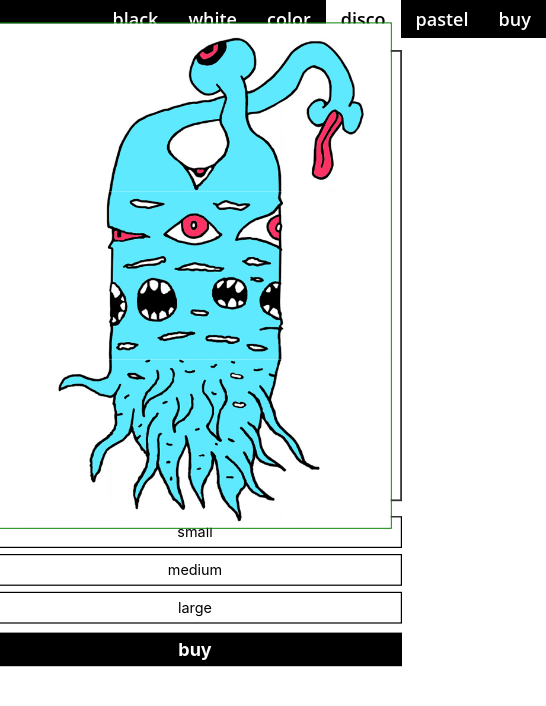
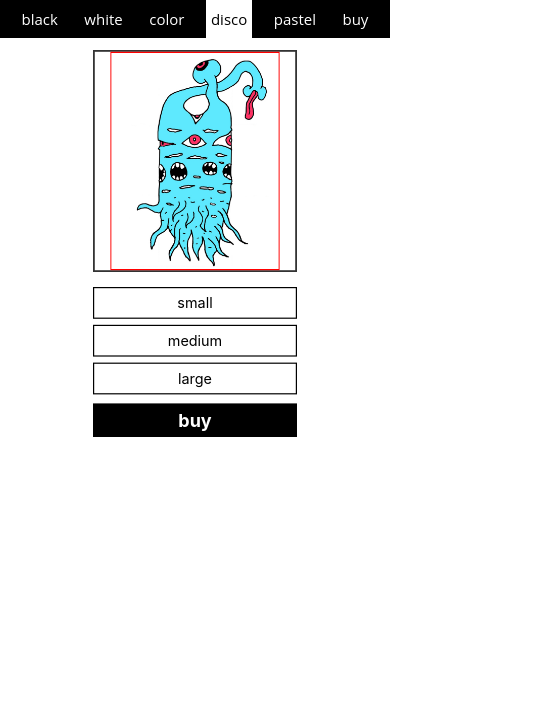
Before and after one commit to zoltanalmodo/ddisco-003, a React (Create React App) app: page /#/buy in a window 390 px wide. Shown: the top 706 px of the page, 546 px wide, since content can reach past the window. Built offline with nearby package versions, Linux system fonts and the light colour scheme.

Commit message:
css simplified test on mobile

```diff
--- a/src/App.css
+++ b/src/App.css
@@ -215,7 +215,7 @@ nav {
   flex-direction: column;
   justify-content: center;
   align-items: center;
-  border: 2px solid green;
+  border: 2px solid red;
   z-index: 0;
 }
 
@@ -308,9 +308,9 @@ li {
 /*------------------------------------------------- MEDIA QUERIES start ----------------------------------------------------*/
 /*==========================================================================================================================*/
 /*==========================================================================================================================*/
-/* check in apple*/
+/* check in apple */
 
-/* Portrait and Landscape */
+/* anything under 320px width */
 @media only screen
   and (min-device-width: 280px)
   and (max-device-width: 319px)
@@ -365,13 +365,8 @@ li {
   }
 }
 
-/* ----------- iPhone 4 and 4S ----------- */
-
-/* Portrait and Landscape */
-@media only screen
-  and (min-device-width: 320px)
-  and (max-device-width: 480px)
-  and (-webkit-min-device-pixel-ratio: 2) {
+/* smartphones, iPhone, portrait 480x320 phones */
+@media (min-width:320px)  {
   .CarouselSize {
     height: 120px;
     width: 278px;
@@ -422,126 +417,8 @@ li {
   }
 }
 
-/* Portrait and Landscape */
-@media only screen
-  and (min-device-width: 320px)
-  and (max-device-width: 480px)
-  and (-webkit-min-device-pixel-ratio: 1) {
-    .CarouselSize {
-      height: 120px;
-      width: 278px;
-    }
-    .hue-rotate {
-      height: 120px;
-      width: 278px;
-    }
-    button {
-      padding-left: 5px;
-      padding-right: 5px;
-      font-size: 15px;
-      font-weight: 500;
-    }
-    button:hover {
-      color: hsl(0, 100%, 100%);
-      border-bottom: solid, 4px, hsla(0,0%,0%,0);
-      box-shadow: 0 4px 0 0 hsla(0,0%,0%,0);
-    }
-    .navigation-wrapper {
-      padding-bottom: 0px;
-    }
-    .nav_links {
-      width: 100%;
-      font-size: 15px;
-      font-weight: 500;
-    }
-    .carousel_white {
-      margin-top: 76px;
-    }
-    .carousel_white_buy {
-      width: 340px;
-      margin-top: 50px;
-    }
-    .carousel_black {
-      margin-top: 76px;
-    }
-    .frame-overlay-dark-grey {
-      display: none;
-    }
-    .frame-overlay-light-grey {
-      display: none;
-    }
-    .frame-overlay-dark-grey-buy {
-      border: 3px solid hsl(0, 0%, 20%);
-      width: 340px;
-      height: 370px;
-    }
-}
-
-/* ----------- iPhone 5, 5S, 5C and 5SE ----------- */
-
-/* Portrait and Landscape */
-@media only screen
-  and (min-device-width: 320px)
-  and (max-device-width: 568px)
-  and (-webkit-min-device-pixel-ratio: 2) {
-    .CarouselSize {
-      height: 124px;
-      width: 288px;
-    }
-    .hue-rotate {
-      height: 124px;
-      width: 288px;
-    }
-    button {
-      padding-left: 5px;
-      padding-right: 5px;
-      font-size: 15px;
-      font-weight: 500;
-    }
-    button:hover {
-      color: hsl(0, 100%, 100%);
-      border-bottom: solid, 4px, hsla(0,0%,0%,0);
-      box-shadow: 0 4px 0 0 hsla(0,0%,0%,0);
-    }
-    .navigation-wrapper {
-      padding-bottom: 0px;
-    }
-    .nav_links {
-      width: 100%;
-      font-size: 15px;
-      font-weight: 500;
-    }
-    .carousel_white {
-      margin-top: 76px;
-    }
-    .carousel_white_buy {
-      width: 348px;
-      margin-top: 50px;
-    }
-    .carousel_black {
-      margin-top: 76px;
-    }
-    .frame-overlay-dark-grey {
-      display: none;
-    }
-    .frame-overlay-light-grey {
-      display: none;
-    }
-    .frame-overlay-dark-grey-buy {
-      border: 3px solid hsl(0, 0%, 20%);
-      width: 348px;
-      height: 380px;
-    }
-}
-
-/* ----------- iPhone 6, 6S, 7, 8 and SE ----------- */
-
-/* Portrait and Landscape */
-@media only screen
-  and (min-device-width: 375px)
-  and (max-device-width: 667px)
-  and (-webkit-min-device-pixel-ratio: 2) {
-
+/* portrait e-readers (Nook/Kindle), smaller tablets @ 600 or @ 640 wide. */
+@media (min-width:481px)  {
   .CarouselSize {
     height: 154px;
     width: 358px;
@@ -590,172 +467,10 @@ li {
     width: 412px;
     height: 450px;
   }
-
 }
 
-/* ----------- iPhone 6+, 7+ and 8+ ----------- */
-
-/* Portrait and Landscape */
-@media only screen
-  and (min-device-width: 414px)
-  and (max-device-width: 736px)
-  and (-webkit-min-device-pixel-ratio: 3) {
-    .CarouselSize {
-      height: 166px;
-      width: 386px;
-    }
-    .hue-rotate {
-      height: 166px;
-      width: 386px;
-    }
-    .carousel_white {
-      margin-top: 76px;
-    }
-    .carousel_white_buy {
-      width: 440px;
-      margin-top: 50px;
-    }
-    .carousel_black {
-      margin-top: 76px;
-    }
-    .frame-overlay-dark-grey {
-      display: none;
-    }
-    .frame-overlay-light-grey {
-      display: none;
-    }
-    .frame-overlay-dark-grey-buy {
-      border: 3px solid hsl(0, 0%, 20%);
-      width: 440px;
-      height: 480px;
-    }
-}
-
-/* ----------- iPhone 12, iPhone 12 Pro, iPhone 13, iPhone 13 Pro, and iPhone 14 ----------- */
-@media only screen
-  and (width: 390px)
-  and (height: 844px)
-  and (-webkit-device-pixel-ratio: 3) {
-    .CarouselSize {
-      height: 100px;
-      width: 32px;
-    }
-    .hue-rotate {
-      height: 100px;
-      width: 320px;
-    }
-    .carousel_white {
-      margin-top: 76px;
-    }
-    .carousel_white_buy {
-      width: 440px;
-      margin-top: 50px;
-    }
-    .carousel_black {
-      margin-top: 76px;
-    }
-    .frame-overlay-dark-grey {
-      display: none;
-    }
-    .frame-overlay-light-grey {
-      display: none;
-    }
-    .frame-overlay-dark-grey-buy {
-      width: 440px;
-      height: 486px;
-    }
-    .single_image_display_container {
-      width: 80%;
-      height: 80%;
-    }
-}
-
-/* -----------  iPhone 14 Pro Max, iPhone 15 Plus and iPhone 15 Pro Max ----------- */
-@media only screen
-    and (width: 430px)
-    and (height: 932px)
-    and (-webkit-device-pixel-ratio: 3) { }
-
-/* -----------  iPhone 12 Pro Max, iPhone 13 Pro Max, and iPhone 14 Plus ----------- */
-@media only screen
-    and (width: 428px)
-    and (height: 926px)
-    and (-webkit-device-pixel-ratio: 3) { }
-
-/* ----------- iPhone X, iPhone Xs, iPhone 11 Pro, iPhone 12 Mini, and iPhone 13 Mini ----------- */
-@media only screen
-    and (width: 375px)
-    and (height: 812px)
-    and (-webkit-device-pixel-ratio: 3) { }
-
-/* ----------- iPhone XR, and iPhone 11 ----------- */
-@media only screen
-    and (width: 414px)
-    and (height: 896px)
-    and (-webkit-device-pixel-ratio: 2) { }
-
-/* ----------- iPhone Xs Max, and iPhone 11 Pro Max ----------- */
-@media only screen
-    and (width: 414px)
-    and (height: 896px)
-    and (-webkit-device-pixel-ratio: 3) { }
-
-/* ----------- iPhone 14 Pro, iPhone 15 and iPhone 15 Pro ----------- */
-@media only screen
-    and (width: 393px)
-    and (height: 852px)
-    and (-webkit-device-pixel-ratio: 3) {
-
-    }
-
-/* ----------- iPhone 16 ----------- */
-/* ----------- works OK -------------*/
-
-/* Portrait and Landscape */
-@media only screen
-  and (min-device-width: 393px)
-  and (max-device-width: 852px)
-  and (-webkit-min-device-pixel-ratio: 3) {
-    .CarouselSize {
-      height: 166px;
-      width: 386px;
-    }
-    .hue-rotate {
-      height: 166px;
-      width: 386px;
-    }
-    .carousel_white {
-      margin-top: 76px;
-    }
-    .carousel_white_buy {
-      width: 440px;
-      margin-top: 50px;
-    }
-    .carousel_black {
-      margin-top: 76px;
-    }
-    .frame-overlay-dark-grey {
-      display: none;
-    }
-    .frame-overlay-light-grey {
-      display: none;
-    }
-    .frame-overlay-dark-grey-buy {
-      border: 3px solid hsl(0, 0%, 20%);
-      width: 476px;
-      height: 520px;
-    }
-}
-
-
-
-/* ----------- iPad 1, 2, Mini and Air ----------- */
-
-/* Portrait and Landscape */
-@media only screen
-  and (min-device-width: 768px)
-  and (max-device-width: 1023px)
-  and (-webkit-min-device-pixel-ratio: 1) {
+/* portrait tablets, portrait iPad, landscape e-readers, landscape 800x480 or 854x480 phones */
+@media (min-width:641px)  {
   .CarouselSize {
     height: 280px;
     width: 652px;
@@ -787,13 +502,8 @@ li {
   }
 }
 
-/* ----------- iPad 3, 4 and Pro 9.7" -----------*/
-
-/* Portrait and Landscape */
-@media only screen
-  and (min-device-width: 1024px)
-  and (max-device-width: 1199px)
-  and (-webkit-min-device-pixel-ratio: 2) {
+/* tablet, landscape iPad, lo-res laptops ands desktops */
+@media (min-width:961px)  {
   .CarouselSize {
     height: 394px;
     width: 918px;
@@ -825,49 +535,50 @@ li {
   }
 }
 
-/* ------------------ iPad 10 ------------------ */
-@media only screen
-  and (min-device-width: 810px)
-  and (max-device-width: 1080px)
-  and (-webkit-min-device-pixel-ratio: 2) {
-
+/* big landscape tablets, laptops, and desktops */
+@media (min-width:1025px) {
+  .CarouselSize {
+    height: 394px;
+    width: 918px;
+  }
+  .hue-rotate {
+    height: 395px;
+    width: 918px;
+  }
+  .carousel_white {
+    margin-top: 76px;
+  }
+  .carousel_white_buy {
+    width: 931px;
+    margin-top: 50px;
+  }
+  .carousel_black {
+    margin-top: 76px;
+  }
+  .frame-overlay-dark-grey {
+    display: none;
+  }
+  .frame-overlay-light-grey {
+    display: none;
+  }
+  .frame-overlay-dark-grey-buy {
+    border: 3px solid hsl(0, 0%, 20%);
+    width: 931px;
+    height: 1018px;
+  }
 }
 
-/* ------------------ iPad Pro 10 ------------------ */
-@media only screen
-  and (min-device-width: 834px)
-  and (max-device-width: 1112px)
-  and (-webkit-min-device-pixel-ratio: 2) {
-
+/* hi-res laptops and desktops */
+@media (min-width:1281px) {
+  .CarouselSize {
+    height: 220px;
+    width: 513px;
   }
-
-/* ------------------ iPad Pro 11 ------------------ */
-@media only screen
-  and (min-device-width: 834px)
-  and (max-device-width: 1194px)
-  and (-webkit-min-device-pixel-ratio: 2) {
-
+  .hue-rotate {
+    height: 220px;
+    width: 513px;
   }
-
-/* ------------------ iPad Pro 12 ------------------ */
-@media only screen
-  and (min-device-width: 1024px)
-  and (max-device-width: 1366px)
-  and (-webkit-min-device-pixel-ratio: 2) {
-
 }
-
-/* ------------------ iPad Air ------------------ */
-  @media only screen
-  and (min-width: 820px)
-  and (max-width: 1180px)
-  and (-webkit-min-device-pixel-ratio: 2) {
-
-  }
-
-/*==============================================================================================================================*/
-/*---------------------------------------------------- MEDIA QUERIES end -------------------------------------------------------*/
-/*==============================================================================================================================*/
 
 /* ------------------ LAPTOPS ------------------ */
 
@@ -901,3 +612,8 @@ li {
       width: 550px;
     }
 }
+
+
+/*==============================================================================================================================*/
+/*---------------------------------------------------- MEDIA QUERIES end -------------------------------------------------------*/
+/*==============================================================================================================================*/
```
Also changed, not shown: 1 other file (tests, documents, lock files or other folders). Lines whose indentation alone changed are shown as unchanged.
